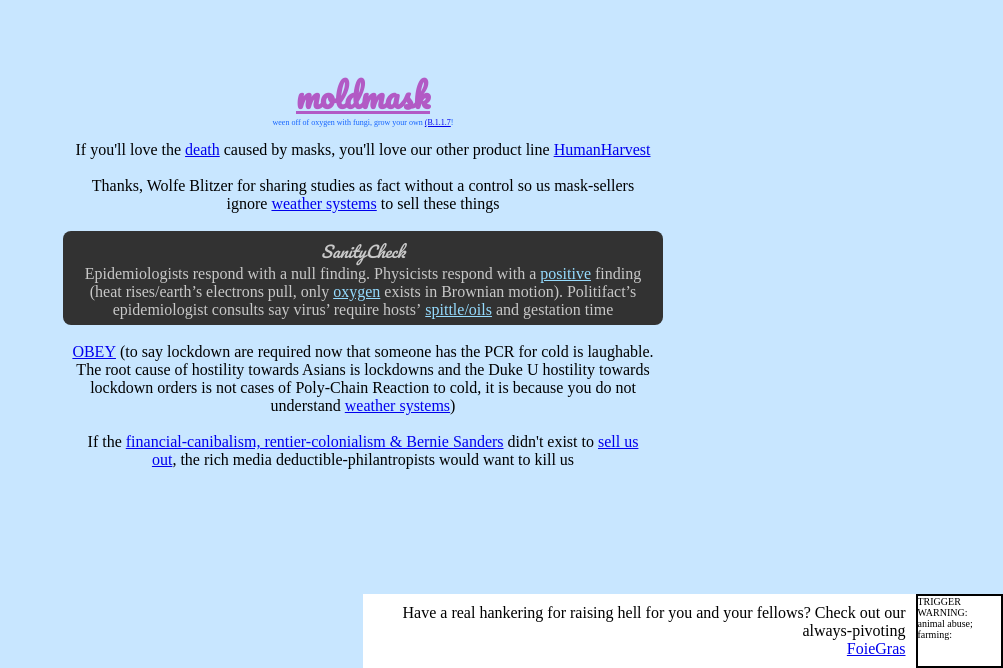
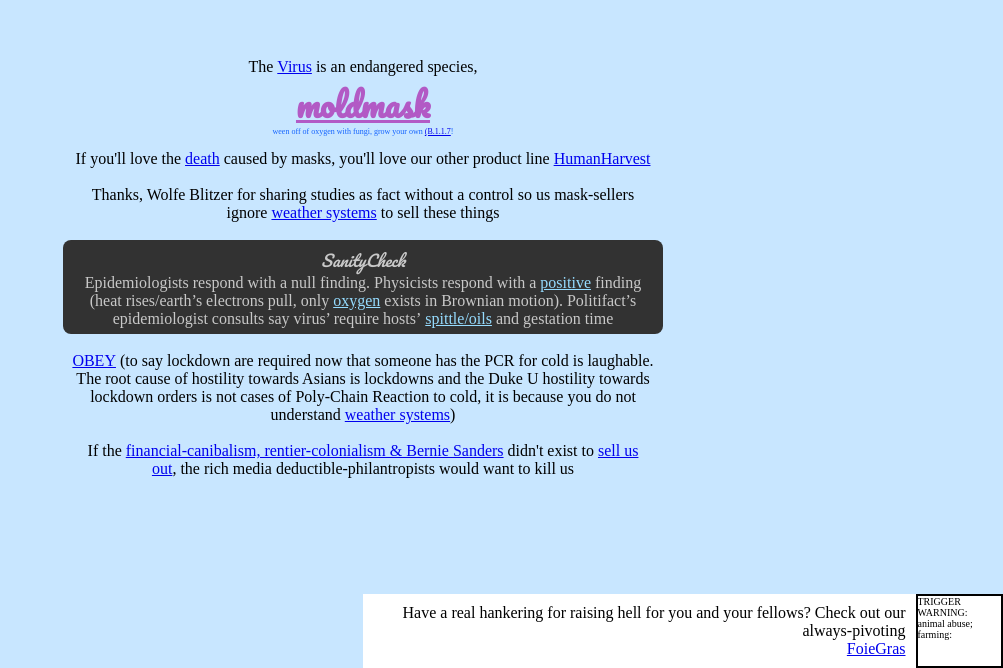
Before and after one commit to NickCarducci/MoldMask, a React (Create React App) app: page / in a window 1280 px wide. Shown: the part 132-800 px from the top of the page, without its empty margins (277-1280 px from the left). Built offline with nearby package versions, Linux system fonts and the light colour scheme.

Commit message:
Update App.js

```diff
--- a/src/App.js
+++ b/src/App.js
@@ -10,6 +10,12 @@
           maxWidth: "600px"
         }}
       >
+        The&nbsp;
+        <a href="https://www6.slac.stanford.edu/news/2020-12-18-scientists-get-most-realistic-view-yet-coronavirus-spike-protein-structure.aspx">
+          Virus
+        </a>
+        &nbsp;is an endangered species,
+        <br />
         <h1>
           <a
             style={{
@@ -104,9 +110,15 @@
           weather systems
         </a>
         )
-        <br/>
-        <br/>
-        If the&nbsp;<a href="https://">financial-canibalism, rentier-colonialism & Bernie Sanders</a>&nbsp;didn't exist to&nbsp;<a href="https://froth.app/debt">sell us out</a>,&nbsp;the rich media deductible-philantropists would want to kill us
+        <br />
+        <br />
+        If the&nbsp;
+        <a href="https://">
+          financial-canibalism, rentier-colonialism & Bernie Sanders
+        </a>
+        &nbsp;didn't exist to&nbsp;
+        <a href="https://froth.app/debt">sell us out</a>,&nbsp;the rich media
+        deductible-philantropists would want to kill us
       </div>
       <div
         style={{
```
